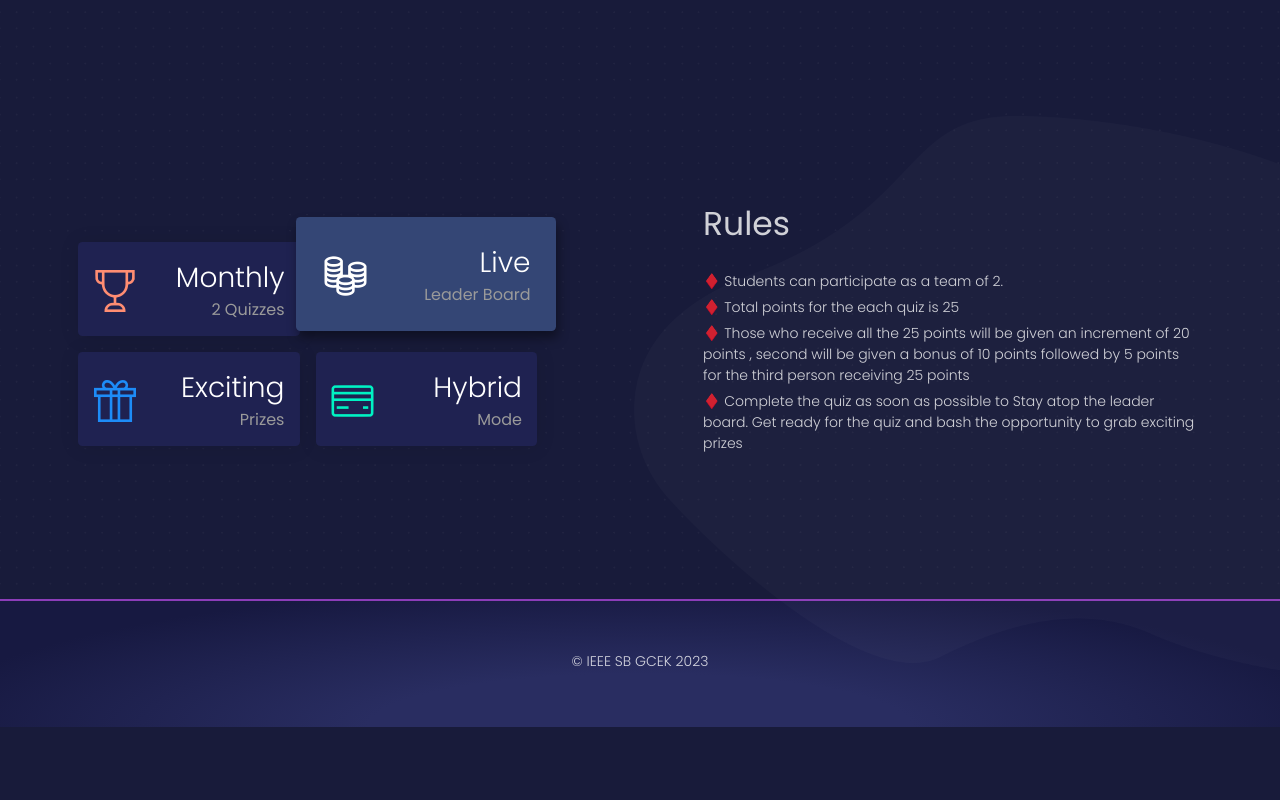
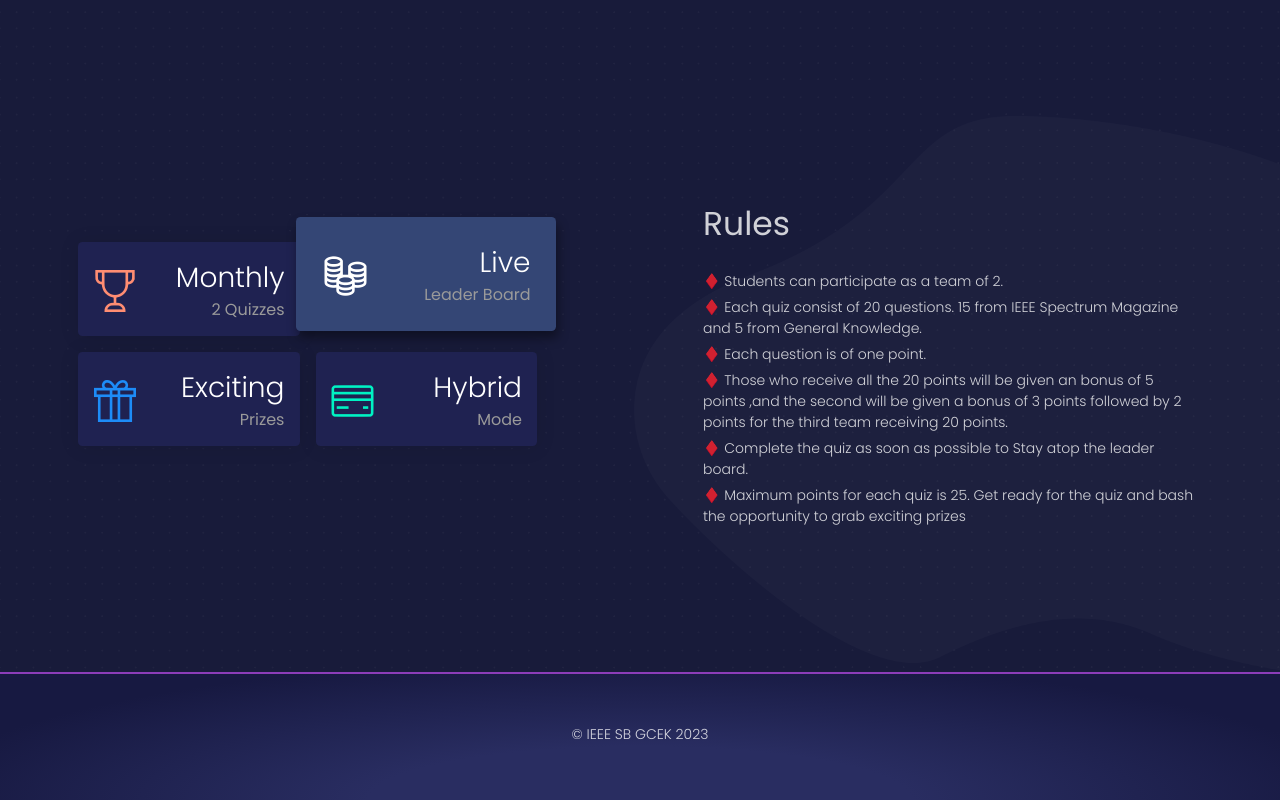
Before and after one commit to Nandana-pradeep333/Spectroski3, a React (Create React App) app in the folder client/: page / in a window 1280 px wide. Shown: the part 1062-1862 px from the top of the page. Before the commit the page ends 1789 px from the top, so only its background shows below. Built offline with nearby package versions, Linux system fonts and the light colour scheme; no server answers.

Commit message:
Update LandingPage.js

```diff
--- a/client/src/views/LandingPage.js
+++ b/client/src/views/LandingPage.js
@@ -266,16 +266,20 @@
                     <br />
                     <h1>Rules</h1>
                     <p>♦️ Students can participate as a team of 2.</p>
-                    <p>♦️ Total points for the each quiz is 25</p>
+                    <p>♦️ Each quiz consist of 20 questions. 15 from IEEE Spectrum Magazine and 5 from General Knowledge.</p>
+                    <p>♦️ Each question is of one point.</p>
                     <p>
-                      ♦️ Those who receive all the 25 points will be given an
-                      increment of 20 points , second will be given a bonus of
-                      10 points followed by 5 points for the third person
-                      receiving 25 points
+                      ♦️ Those who receive all the 20 points will be given an
+                      bonus of 5 points ,and the second will be given a bonus of
+                      3 points followed by 2 points for the third team
+                      receiving 20 points.
                     </p>
                     <p>
                       ♦️ Complete the quiz as soon as possible to Stay atop the
-                      leader board. Get ready for the quiz and bash the
+                      leader board.
+                    </p>
+                     <p>
+                      ♦️ Maximum points for each quiz is 25. Get ready for the quiz and bash the
                       opportunity to grab exciting prizes
                     </p>
                   </div>
```
